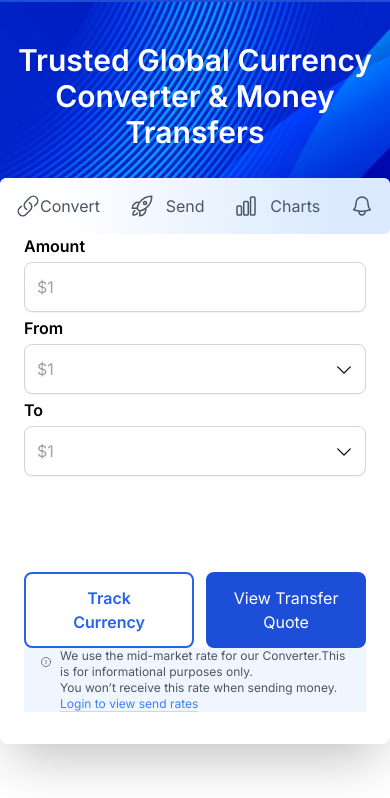
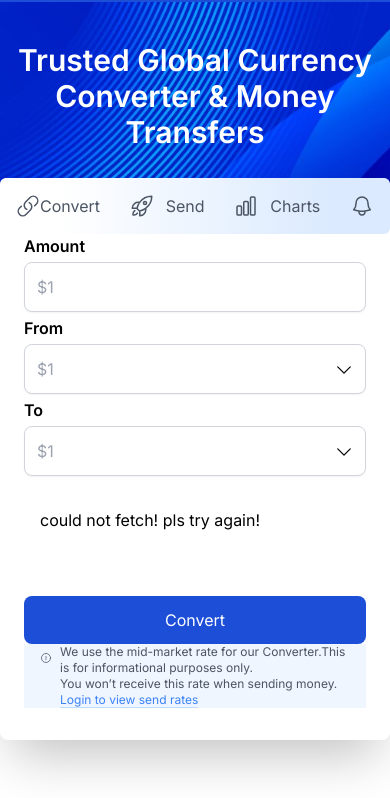
Before and after one commit to GoodenGooden/converter, a website built with Parcel: page index.html in a window 390 px wide. Both pictures are taken after typing "Sample", "Sample", "Sample" into the empty fields and a click on the button "Convert". Shown: the part 46-844 px from the top of the page. Built offline with nearby package versions, Linux system fonts and the light colour scheme; no server answers.

Commit message:
edit the input

```diff
--- a/index.html
+++ b/index.html
@@ -71,7 +71,7 @@
           </div>
         </div>
     </header>
-    <section class="bg-white shadow-2xl md:py-20  rounded-lg  h-auto mx-26 md:mx-  -mt-40 ">
+    <section class="bg-white shadow-2xl md:py-20  rounded-lg  h-auto mx-20 md:mx-  -mt-40 ">
       <div class="bg-gradient-to-r from-white from-15% to-blue-100 to-85% rounded-md border-solid ">
         <nav>
           <ul class="flex justify-between py-4 px-4 lg:justify-around lg:py-4 lg:px-6">
@@ -184,6 +184,7 @@
       </div>
 
       <div class="py-8 px-10 currency-converted hidden">
+        <p>Loading... pls wait!</p>
        <!-- <p class="mb-2 font-bold text-gray-600"> 200.00 Euros = </p>
         <p class="mb-2 text-3xl font-bold text-gray-700">166.80282 British Pounds</p>
         <div class="flex mb-2 gap-1 text-gray-500 text-sm">
@@ -216,14 +217,11 @@
             </span>
           </div>
         </div>
+
           <button
-            class="bg-blue-700 button-converter flex justify-center lg:px-6 lg:py-3 md:px-6 md:py-3 py-3 sm:flex text-white rounded-lg">
+            class="bg-blue-700 button-converter  flex justify-center lg:px-6 lg:py-3 md:px-6 md:py-3 py-3 sm:flex text-white rounded-lg">
             Convert </button>
-            <div class="flex gap-3 button-converted hidden">
-              <button class="border-2 border-blue-600 px-10 py-3 text-blue-600 font-semibold rounded-lg"> Track
-                Currency</button>
-                <button class="bg-blue-700 px-6 py-3 text-white rounded-lg"> View Transfer Quote</button>
-            </div>
+
         </div>
       </div>
     </section>
@@ -231,3 +229,14 @@
 </body>
 <script type="module" src="/src/controller.js"></script>
 </html>
+
+
+<!--
+
+            <div class="flex gap-3 button-converted hidden ">
+              <button class="border-2 border-blue-600 px-10 py-3 text-blue-600 font-semibold rounded-lg"> Track
+                Currency</button>
+                <button class="bg-blue-700 px-6 py-3 text-white rounded-lg"> View Transfer Quote</button>
+            </div>
+
+-->
--- a/src/controller.js
+++ b/src/controller.js
@@ -4,32 +4,51 @@ import searchview from "./view/searchview.js";
 import * as model from "./model.js";
 import display from "./view/display.js";
 import toggleView from "./view/toggleView.js";
+import messDisplay from "./view/messDisplay.js";
 
 const currencyController = async function () {
   try {
     const querygetFrom = searchview.getQueryfrom();
-    if (!querygetFrom) return;
+    if (!querygetFrom)  {
+      renderError('insert a valid number')
+      return;
+    };
+
+
 
     //await model.currency(querygetFrom);
 
     const querygetTo = searchview.getQueryto();
-    if (!querygetTo) return;
+    if (!querygetTo) {
+       renderError('insert a valid number')
+       return;
+    }
+
 
 
     //await model.currency(querygetTo);
 
     const querygetAmount = searchview.getQueryamount();
-    if (!querygetAmount) return;
+    if (!querygetAmount) {
+      renderError('insert a valid number')
+      return;
+    }
+
 
 
 
     const data = await model.currency(querygetFrom, querygetTo, querygetAmount);
 
-    display.render(data);
+    if (!data ) {
+      // If no valid data or 'name' is missing, display an error message
+      messDisplay.renderError('insert a valid number');
+    return;
+  }
 
+  display.render(data);
     console.log({ data} )
   } catch (err) {
-    console.log(err);
+    messDisplay.renderError();
   }
 };
 
@@ -43,3 +62,6 @@ const init = function () {
 };
 
 init();
+
+
+"fix this"
--- a/src/view/convertview.js
+++ b/src/view/convertview.js
@@ -1,37 +1,4 @@
 
-
-class Convert {
-  #data;
-  #parentEl = document.querySelector(".converter");
-  #button = document.querySelector(".button-converter");
-  #inputTo = document.querySelector(".input-to");
-  #inputFrom = document.querySelector(".input-from");
-
-  addHandlerConverter(handler) {
-    this.#button.addEventListener("click", (e) => {
-      const inputToValue = this.#inputTo.value.trim();
-      const inputFromValue = this.#inputFrom.value.trim();
-
-      // If either input is empty, prevent the handler from executing
-      if (!inputToValue.length || !inputFromValue.length) {
-        e.preventDefault(); // Prevent the default click behavior
-        return; // Stop the handler from being called
-      }
-
-      // If inputs are valid, call the handler function
-      handler();
-    });
-  }
-}
-
-export default new Convert();
-
-"button should not click when no input "
-
-
-
-
-/*
 class Convert {
   #data;
   #parentEl = document.querySelector(".converter");
@@ -45,12 +12,10 @@ class Convert {
     //   console.log(handler)
       handler();
     // console.log("hello")
-
+  });
 
     }
-  });
+
 };
 
 export default new Convert();
-
-*/
--- /dev/null
+++ b/src/view/messDisplay.js
@@ -0,0 +1,23 @@
+
+class messageView {
+    #messDiv = document.querySelector('.currency-converted')
+#errorMessage = 'pls try again later!';
+
+
+renderError (message = this.#errorMessage) {
+
+    const markup = `
+     could not fetch! pls try again!
+
+      `
+    this.clearMessage ();
+    this.#messDiv.insertAdjacentHTML('afterbegin', markup);
+}
+
+clearMessage () {
+    this.#messDiv.innerHTML = '';
+}
+
+}
+
+export default new messageView ();
--- a/src/view/navview.js
+++ b/src/view/navview.js
@@ -67,8 +67,7 @@ class Navview {
 
   toggleConvertbutton() {
     this.#currencyConverted.classList.remove('hidden');
-    this.#buttonConverted.classList.remove('hidden');
-    this.#buttonConverter.classList.add('hidden');
+
   }
 
 
@@ -106,9 +105,10 @@ export default new Navview();
 
 
 
+/*
+this.#buttonConverter.classList.add('hidden');
 
-
-
+*/
 
 /*
 class Navview {
```
Also changed, not shown: src/output.css.
